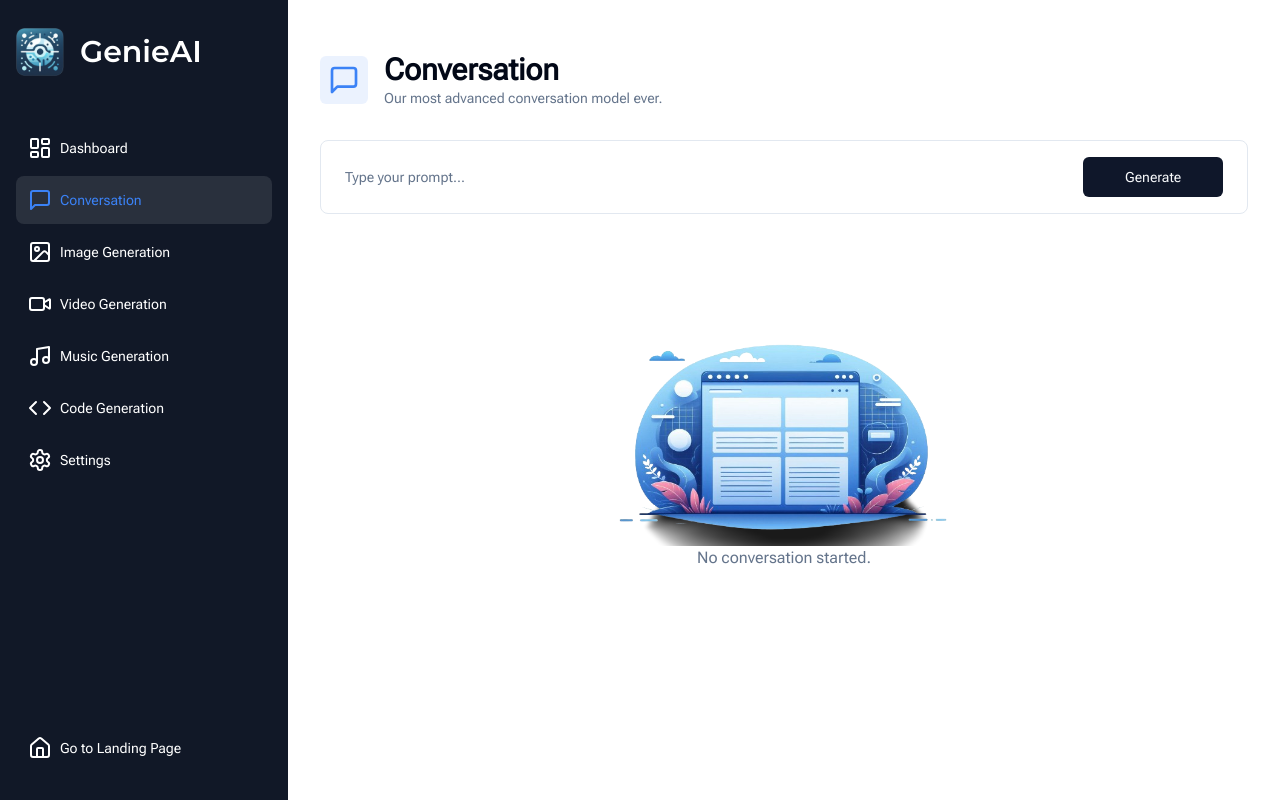
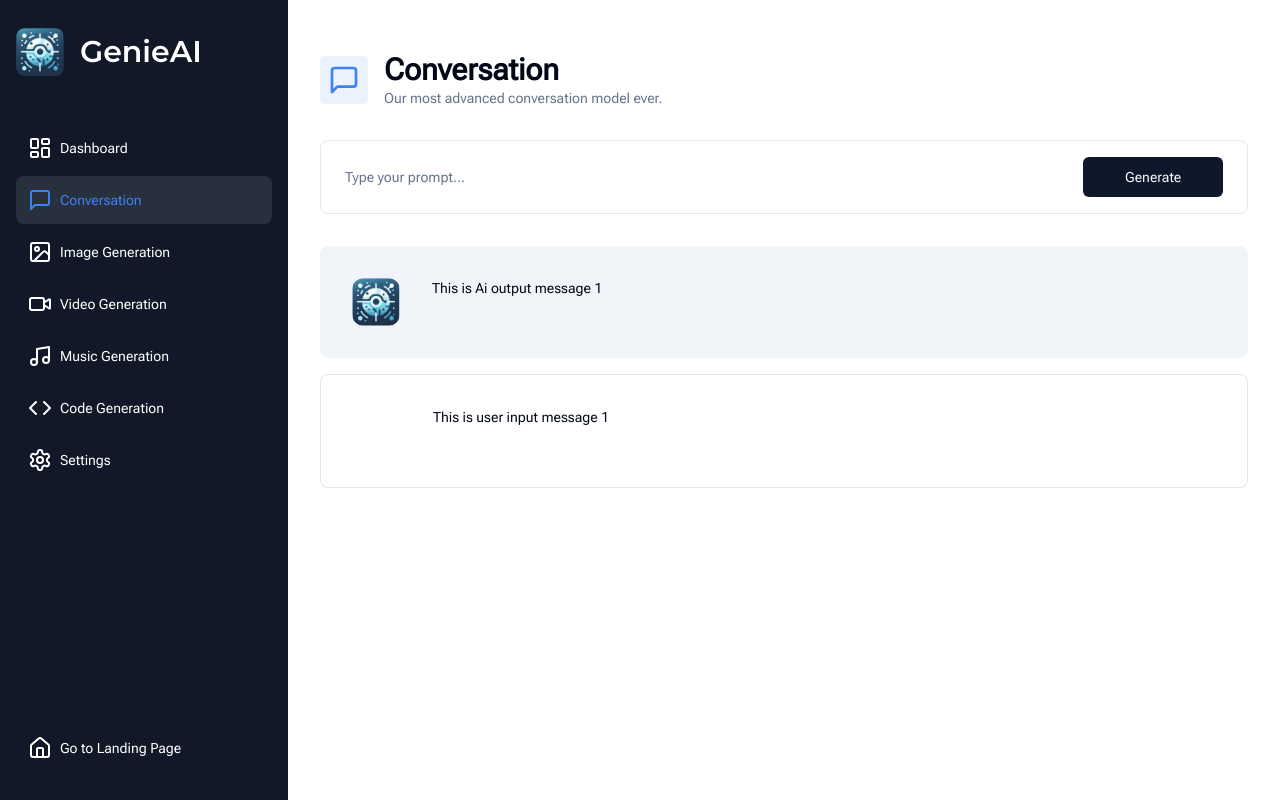
Before and after one commit to ujjawal30/genie-ai, a Next.js app: page /conversation in a window 1280 px wide. Built offline with nearby package versions, Linux system fonts and the light colour scheme; no server answers.

Commit message:
Added avatars

```diff
--- a/app/(dashboard)/conversation/page.tsx
+++ b/app/(dashboard)/conversation/page.tsx
@@ -3,7 +3,10 @@
 import PromptForm from "@/components/forms/PromptForm";
 import Header from "@/components/shared/Header";
 import NoContent from "@/components/shared/NoContent";
+import { AvatarImage } from "@/components/ui/avatar";
 import { cn } from "@/lib/utils";
+import { useUser } from "@clerk/nextjs";
+import { Avatar } from "@radix-ui/react-avatar";
 import { MessageSquare } from "lucide-react";
 import React, { useState } from "react";
 
@@ -19,7 +22,9 @@
 ];
 
 const ConversationPage = () => {
-  const [messages, setMessages] = useState<typeof smapleMessages>([]);
+  const [messages, setMessages] =
+    useState<typeof smapleMessages>(smapleMessages);
+  const { user } = useUser();
 
   const handleSubmit = async (prompt: string): Promise<void> => {
     console.log("propmt :>> ", prompt);
@@ -51,7 +56,12 @@
                     : "bg-muted"
                 )}
               >
-                {/* {message.role === "user" ? <UserAvatar /> : <BotAvatar />} */}
+                <Avatar className="h-12 w-12 rounded-lg">
+                  <AvatarImage
+                    src={message.role === "User" ? user?.imageUrl : "/logo.png"}
+                    className="rounded-xl"
+                  />
+                </Avatar>
                 <p className="text-sm">{message.content}</p>
               </div>
             ))}
--- /dev/null
+++ b/components/ui/avatar.tsx
@@ -0,0 +1,50 @@
+"use client"
+
+import * as React from "react"
+import * as AvatarPrimitive from "@radix-ui/react-avatar"
+
+import { cn } from "@/lib/utils"
+
+const Avatar = React.forwardRef<
+  React.ElementRef<typeof AvatarPrimitive.Root>,
+  React.ComponentPropsWithoutRef<typeof AvatarPrimitive.Root>
+>(({ className, ...props }, ref) => (
+  <AvatarPrimitive.Root
+    ref={ref}
+    className={cn(
+      "relative flex h-10 w-10 shrink-0 overflow-hidden rounded-full",
+      className
+    )}
+    {...props}
+  />
+))
+Avatar.displayName = AvatarPrimitive.Root.displayName
+
+const AvatarImage = React.forwardRef<
+  React.ElementRef<typeof AvatarPrimitive.Image>,
+  React.ComponentPropsWithoutRef<typeof AvatarPrimitive.Image>
+>(({ className, ...props }, ref) => (
+  <AvatarPrimitive.Image
+    ref={ref}
+    className={cn("aspect-square h-full w-full", className)}
+    {...props}
+  />
+))
+AvatarImage.displayName = AvatarPrimitive.Image.displayName
+
+const AvatarFallback = React.forwardRef<
+  React.ElementRef<typeof AvatarPrimitive.Fallback>,
+  React.ComponentPropsWithoutRef<typeof AvatarPrimitive.Fallback>
+>(({ className, ...props }, ref) => (
+  <AvatarPrimitive.Fallback
+    ref={ref}
+    className={cn(
+      "flex h-full w-full items-center justify-center rounded-full bg-muted",
+      className
+    )}
+    {...props}
+  />
+))
+AvatarFallback.displayName = AvatarPrimitive.Fallback.displayName
+
+export { Avatar, AvatarImage, AvatarFallback }
--- a/package.json
+++ b/package.json
@@ -11,6 +11,7 @@
   "dependencies": {
     "@clerk/nextjs": "^4.29.9",
     "@hookform/resolvers": "^3.3.4",
+    "@radix-ui/react-avatar": "^1.0.4",
     "@radix-ui/react-dialog": "^1.0.5",
     "@radix-ui/react-label": "^2.0.2",
     "@radix-ui/react-slot": "^1.0.2",
```
Also changed, not shown: 1 other file (tests, documents, lock files or other folders).
